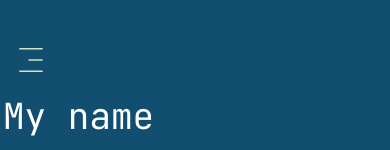
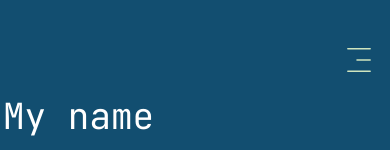
Before and after one commit to MaryKwawu/Paa-Kwesi-Portfolio, a Next.js app: page / in a window 390 px wide. Shown: the top 150 px of the page. Built offline with nearby package versions, Linux system fonts and the light colour scheme.

Commit message:
feat/mobilenav : added image on the mobile nav

```diff
--- a/src/components/mobilenav.tsx
+++ b/src/components/mobilenav.tsx
@@ -4,6 +4,7 @@ import { Sheet, SheetContent, SheetTrigger } from "@/components/ui/sheet";
 import { usePathname } from "next/navigation";
 import Link from "next/link";
 import { CiMenuFries } from "react-icons/ci";
+import Image from "next/image";
 
 const links = [
 	{
@@ -28,18 +29,25 @@ const MobileNav = () => {
 	const pathname = usePathname();
 	return (
 		<Sheet>
-			<SheetTrigger className="flex justify-center items-center">
-				<CiMenuFries className="text-[32px] text-accent" />
+			<SheetTrigger className="flex justify-center items-center w-full">
+				<CiMenuFries className="text-[32px] text-accent ml-auto " />
 			</SheetTrigger>
 			<SheetContent className="flex flex-col">
 				{/* logo */}
-				<div className="mt-32 mb-40 text-center text-2xl">
+				<div className="mt-32 mb-10 text-center text-2xl">
 					<Link href={"/"}>
 						<div className=" text-4xl font-semibold">PK</div>
 					</Link>
 				</div>
 				{/* nav */}
 				<nav className="flex flex-col justify-center items-center gap-8">
+					<Image
+						src={"/assets/paa-kwesi-nav-image.png"}
+						alt="nav-image"
+						width={100}
+						height={100}
+						className="w-[60%] h-[60%]"
+					/>
 					{links.map((link, index) => {
 						return (
 							<div key={index}>
```
Also changed, not shown: public/assets/paa-kwesi-nav-image.png (added).
